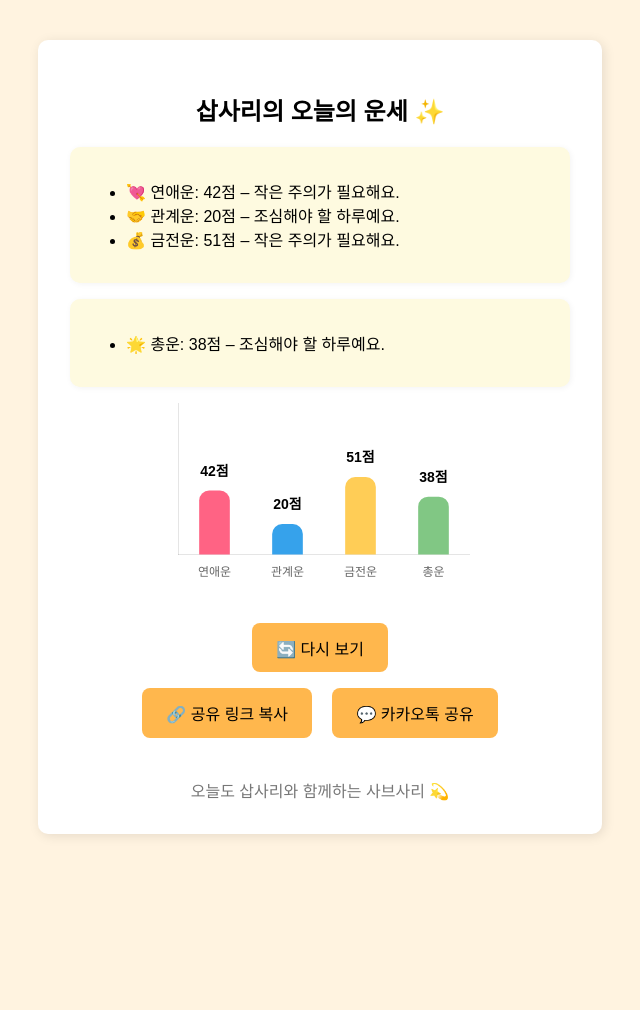
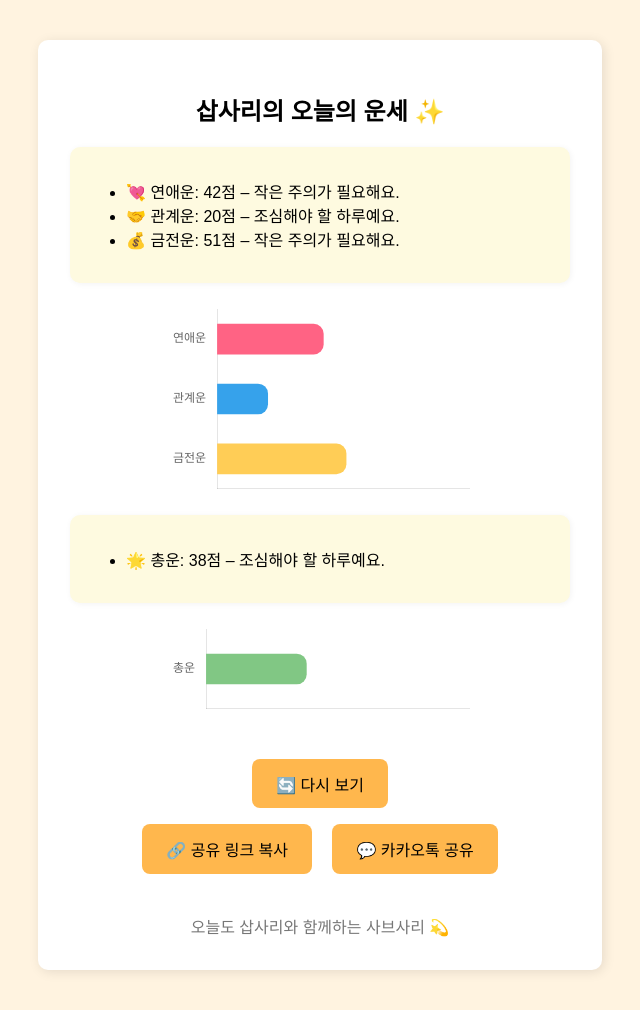
Before and after one commit to duddnrdld/SABSARI, a Flask app: page /result in a window 1280 px wide. Shown: the whole page, without its empty margins (320-960 px from the left). Before the commit the page ends 836 px from the top, so only its background shows below. Run offline with Flask 3, Linux system fonts and the light colour scheme; some libraries are stand-ins or nearby versions.

Commit message:
Update fortune_result.html

```diff
--- a/templates/fortune_result.html
+++ b/templates/fortune_result.html
@@ -70,7 +70,7 @@
       display: none;
     }
     canvas {
-      max-width: 350px;
+      max-width: 400px;
       margin: 1rem auto;
     }
   </style>
@@ -87,14 +87,17 @@
       </ul>
     </div>
 
+    <!-- 연애/관계/금전운 가로 막대 그래프 -->
+    <canvas id="mainChart" height="200"></canvas>
+
     <div class="box">
       <ul>
         <li>🌟 총운: {{ average }}점 – {{ total_comment }}</li>
       </ul>
     </div>
 
-    <!-- 그래프 영역 -->
-    <canvas id="fortuneChart" height="180"></canvas>
+    <!-- 총운 가로 막대 그래프 -->
+    <canvas id="totalChart" height="100"></canvas>
 
     <div class="buttons">
       <form action="{{ url_for('fortune') }}">
@@ -109,73 +112,68 @@
   </div>
 
   <script>
-    const ctx = document.getElementById('fortuneChart').getContext('2d');
-    const fortuneChart = new Chart(ctx, {
+    const mainCtx = document.getElementById('mainChart').getContext('2d');
+    new Chart(mainCtx, {
       type: 'bar',
       data: {
-        labels: ['연애운', '관계운', '금전운', '총운'],
+        labels: ['연애운', '관계운', '금전운'],
         datasets: [{
-          label: '운세 점수',
-          data: [{{ love }}, {{ social }}, {{ money }}, {{ average }}],
-          backgroundColor: ['#ff6384', '#36a2eb', '#ffcd56', '#81c784'],
+          data: [{{ love }}, {{ social }}, {{ money }}],
+          backgroundColor: ['#ff6384', '#36a2eb', '#ffcd56'],
           borderRadius: 10,
           barThickness: 30
         }]
       },
       options: {
+        indexAxis: 'y',
         responsive: true,
         plugins: {
-          legend: {
-            display: false
-          },
-          tooltip: {
-            enabled: true
-          },
-          datalabels: {
-            anchor: 'end',
-            align: 'end'
-          }
+          legend: { display: false },
+          tooltip: { enabled: true },
         },
         scales: {
+          x: {
+            max: 100,
+            ticks: { display: false },
+            grid: { display: false }
+          },
           y: {
-            beginAtZero: true,
-            max: 100,
-            ticks: {
-              display: false
-            },
-            grid: {
-              display: false
-            }
-          },
-          x: {
-            grid: {
-              display: false
-            }
+            grid: { display: false }
           }
         }
+      }
+    });
+
+    const totalCtx = document.getElementById('totalChart').getContext('2d');
+    new Chart(totalCtx, {
+      type: 'bar',
+      data: {
+        labels: ['총운'],
+        datasets: [{
+          data: [{{ average }}],
+          backgroundColor: ['#81c784'],
+          borderRadius: 10,
+          barThickness: 30
+        }]
       },
-      plugins: [
-        {
-          id: 'topLabels',
-          afterDatasetsDraw(chart) {
-            const {
-              ctx,
-              data,
-              chartArea: { top },
-              scales: { x, y }
-            } = chart;
-            ctx.save();
-            data.datasets[0].data.forEach((value, index) => {
-              const xCenter = x.getPixelForValue(index);
-              const yPos = y.getPixelForValue(value) - 15;
-              ctx.fillStyle = '#000';
-              ctx.font = 'bold 14px Arial';
-              ctx.textAlign = 'center';
-              ctx.fillText(value + '점', xCenter, yPos);
-            });
+      options: {
+        indexAxis: 'y',
+        responsive: true,
+        plugins: {
+          legend: { display: false },
+          tooltip: { enabled: true },
+        },
+        scales: {
+          x: {
+            max: 100,
+            ticks: { display: false },
+            grid: { display: false }
+          },
+          y: {
+            grid: { display: false }
           }
         }
-      ]
+      }
     });
 
     function copyLink() {
```
